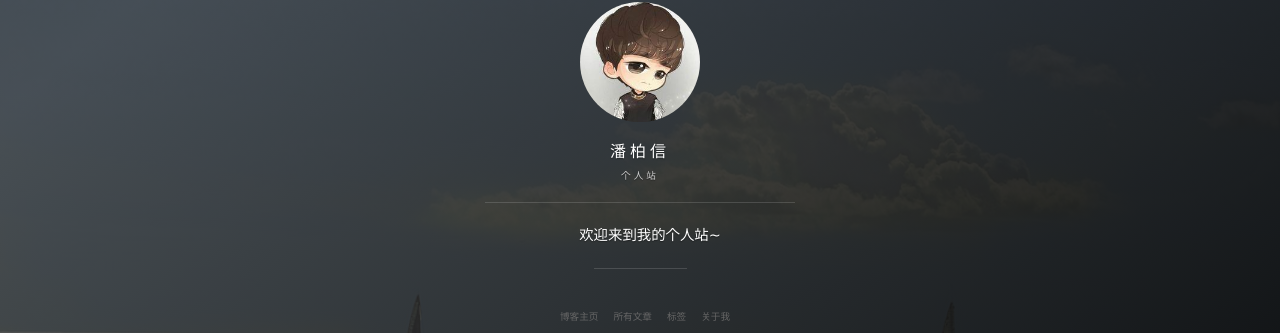
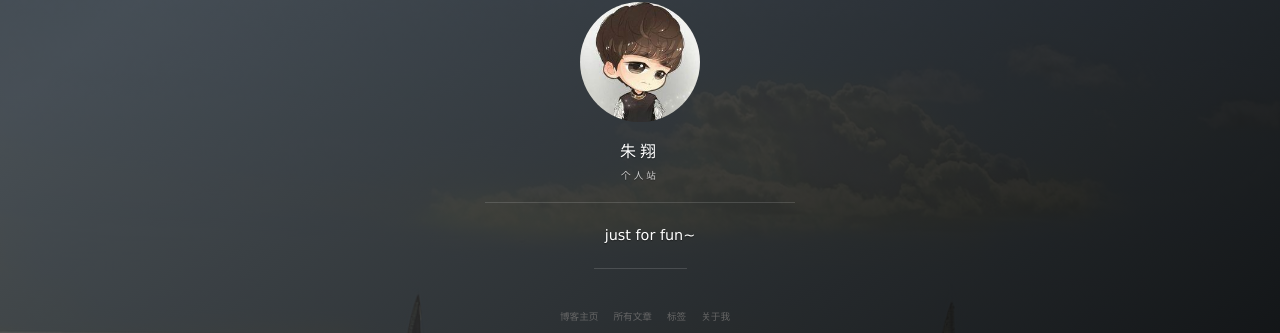
Before and after one commit to zhuSilence/zhuSilence.github.io, a Jekyll site: the page built from index.html, in a window 1280 px wide. Shown: the part 281-614 px from the top of the page. Built offline with Jekyll 4.4.1, drawn with Linux system fonts in a browser that asks for light colours; nearby versions of some CDN libraries; the list of posts is cut into pages by our own code; comment, search, counter and statistics services are not loaded; some of the changed text lies outside the part shown.

```diff
--- a/_config.yml
+++ b/_config.yml
@@ -1,12 +1,12 @@
 # Basic
-title: 潘柏信
+title: 朱翔
 subtitle: 个人站
-description: 欢迎来到我的个人站~
+description: just for fun~
 # 头像里面的标题
-avatarTitle: leopardpan
+avatarTitle: silence
 # 头像里面的描述
-avatarDesc: iOS / 机器学习
-url: "http://baixin.io"
+avatarDesc: java
+url: ""
 
 # Comment
 comment:
@@ -15,10 +15,10 @@ comment:
 
 # Social
 social:
-    weibo: 5366874726
-    github: leopardpan
+    weibo: ''
+    github: zhuSilence
     # twitter:
-    mail: leopardpan@icloud.com
+    mail: zhuxiang134@gmail.com
 
 # 百度统计
 # 使用博客模板请去掉或者更换 id
```
